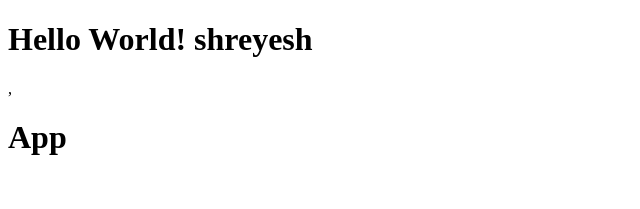
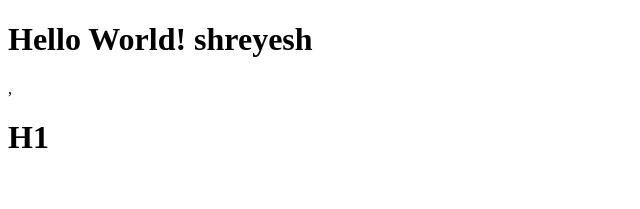
Before and after one commit to Archiviste-ken/App-Dev, a React (Vite) app in the folder day-1/: page / in a window 1280 px wide. Shown: the top 209 px of the page, without its empty margins (0-640 px from the left). Built offline with nearby package versions, Linux system fonts and the light colour scheme.

Commit message:
feat: create H1 component and update App to use it

```diff
--- a/day-1/src/App.jsx
+++ b/day-1/src/App.jsx
@@ -1,8 +1,9 @@
 import React from 'react'
+import H1 from "./H1"
 
 const App = () => {
   return (
-    <div>App</div>
+    <div><H1/></div>
   )
 }
 
--- /dev/null
+++ b/day-1/src/H1.jsx
@@ -0,0 +1,9 @@
+import React from 'react'
+
+const H1 = () => {
+  return (
+    <div>H1</div>
+  )
+}
+
+export default H1
```
